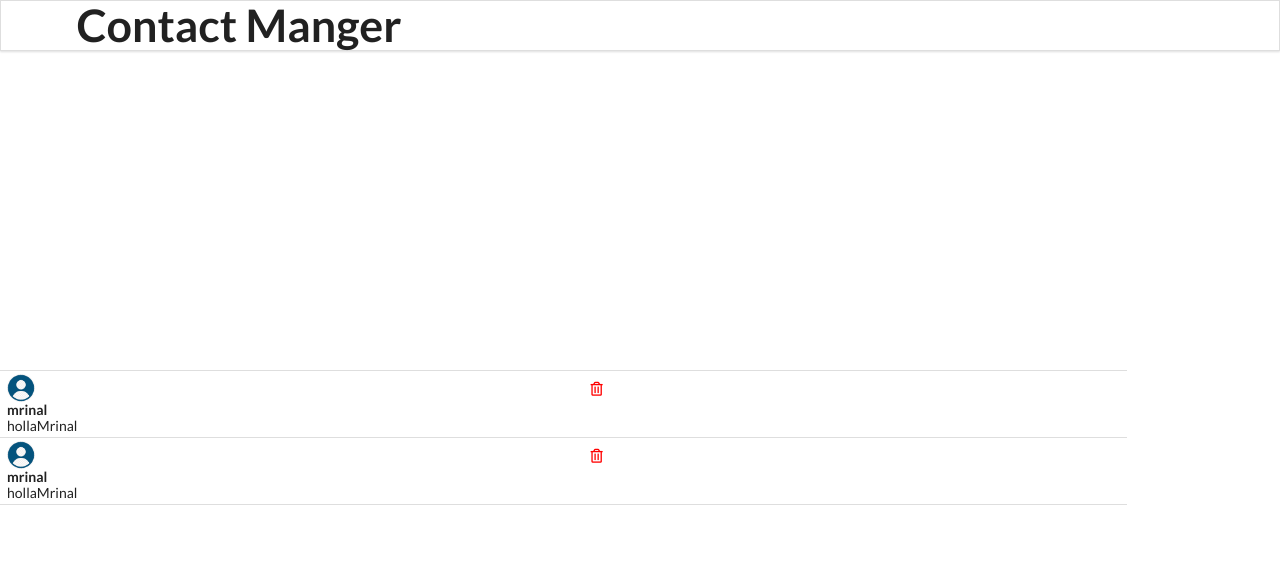
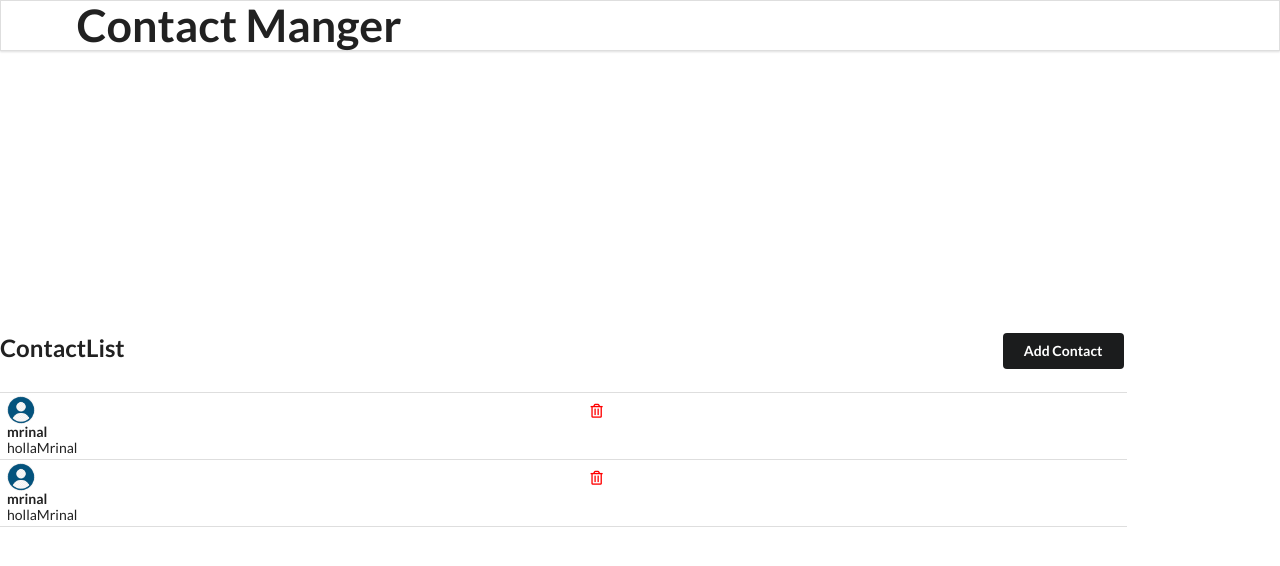
Before and after one commit to mrinalxdev/vaultify, a React (Vite) app in the folder contact-manager/: page / in a window 1280 px wide. Shown: the top 566 px of the page. Built offline with nearby package versions, Linux system fonts and the light colour scheme.

Commit message:
Link from React Router

```diff
--- a/contact-manager/src/App.jsx
+++ b/contact-manager/src/App.jsx
@@ -41,7 +41,7 @@ function App() {
       <BrowserRouter>
         <Routes>
 
-        <Route path='/add' element = {
+        <Route path='/add' exact element = {
           <AddContacts addContactHandler={addContactHandler}/>
         } />
 
--- a/contact-manager/src/components/ContactList.jsx
+++ b/contact-manager/src/components/ContactList.jsx
@@ -1,4 +1,5 @@
 import React from 'react'
+import { Link } from 'react-router-dom'
 import ContactCard from './ContactCard'
 
 const ContactList = (props) => {
@@ -15,7 +16,7 @@ const ContactList = (props) => {
       email : 'hollaMrinal',
     },
     {
-      id : '1',
+      id : '2',
       name : 'mrinal',
       email : 'hollaMrinal',
     }
@@ -28,10 +29,23 @@ const ContactList = (props) => {
   })
 
   return (
-    <div className='ui celled list'>
-      {renderContactList}
+    <>
+    <div className="main">
+      <div style={{display:"flex", justifyContent: "space-between"}}>
+        <h2>ContactList</h2>
+
+        <Link to="/add">
+          <button className="ui button black right">Add Contact</button>
+        </Link>
+      </div>
+      <div className='ui celled list'>
+        {renderContactList}
+      </div>
     </div>
+
+    </>
   )
 }
 
+
 export default ContactList
```
